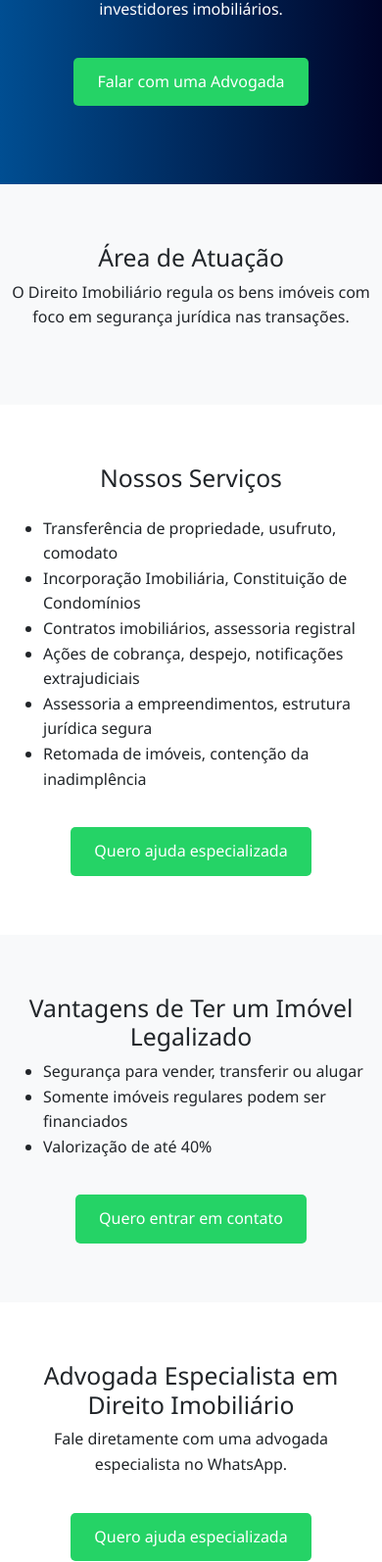
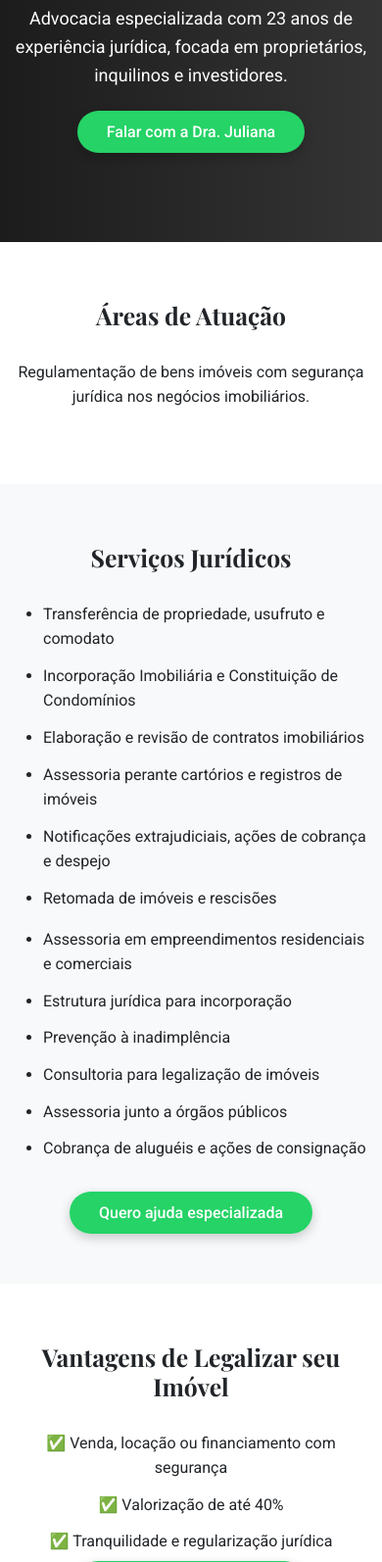
Before and after one commit to GiovaniBrunoDev/landing-advogado, a plain HTML site: page index.html in a window 390 px wide. Shown: the part 230-1824 px from the top of the page at 98% size. Drawn offline with nearby package versions, Linux system fonts and the light colour scheme.

Commit message:
Atualização no site

```diff
--- a/index.html
+++ b/index.html
@@ -4,25 +4,63 @@
   <meta charset="UTF-8">
   <meta name="viewport" content="width=device-width, initial-scale=1.0">
   <title>Dra. Juliana Perdoncini | Direito Imobiliário</title>
+  <link rel="preconnect" href="https://fonts.googleapis.com">
+  <link rel="preconnect" href="https://fonts.gstatic.com" crossorigin>
+  <link href="https://fonts.googleapis.com/css2?family=Playfair+Display:wght@500;700&family=Roboto:wght@400;500&display=swap" rel="stylesheet">
   <link rel="stylesheet" href="https://cdn.jsdelivr.net/npm/bootstrap@5.3.0/dist/css/bootstrap.min.css">
   <link rel="stylesheet" href="https://unpkg.com/aos@2.3.1/dist/aos.css" />
   <style>
-    body { font-family: 'Segoe UI', sans-serif; line-height: 1.6; }
+    body {
+      font-family: 'Roboto', sans-serif;
+      line-height: 1.6;
+      background-color: #f8f9fa;
+    }
+    h1, h2, h3 {
+      font-family: 'Playfair Display', serif;
+      font-weight: 700;
+    }
     .hero {
-      background: linear-gradient(to right, #004e92, #000428);
+      background: linear-gradient(to right, #1c1c1c, #343434);
       color: white;
-      padding: 80px 0;
+      padding: 100px 0;
       text-align: center;
     }
-    .section { padding: 60px 0; }
+    .hero h1 {
+      font-size: 48px;
+      margin-bottom: 20px;
+    }
+    .hero p {
+      font-size: 18px;
+      max-width: 700px;
+      margin: 0 auto 30px auto;
+    }
+    .section {
+      padding: 60px 0;
+    }
+    .section h2 {
+      margin-bottom: 30px;
+    }
     .whatsapp-btn {
       background: #25D366;
       color: white;
-      padding: 12px 24px;
-      border-radius: 5px;
+      padding: 12px 30px;
+      border-radius: 30px;
       text-decoration: none;
-      display: inline-block;
-      margin-top: 20px;
+      font-weight: 500;
+      box-shadow: 0 4px 12px rgba(0,0,0,0.2);
+      transition: background 0.3s;
+    }
+    .whatsapp-btn:hover {
+      background: #1ebe5d;
+    }
+    .section ul li {
+      margin-bottom: 12px;
+    }
+    footer {
+      background-color: #212529;
+      color: white;
+      padding: 30px 0;
+      text-align: center;
     }
   </style>
 </head>
@@ -31,71 +69,73 @@
   <section class="hero" data-aos="fade-in">
     <div class="container">
       <h1>Direito Imobiliário</h1>
-      <p class="lead">Advocacia Especializada com 23 Anos de Experiência Jurídica</p>
-      <p>Serviços jurídicos para proprietários, inquilinos e investidores imobiliários.</p>
-      <a href="https://wa.me/SEUNUMERO" class="whatsapp-btn">Falar com uma Advogada</a>
+      <p>Advocacia especializada com 23 anos de experiência jurídica, focada em proprietários, inquilinos e investidores.</p>
+      <a href="https://wa.me/SEUNUMERO" class="whatsapp-btn">Falar com a Dra. Juliana</a>
+    </div>
+  </section>
+
+  <section class="section bg-white" data-aos="fade-up">
+    <div class="container text-center">
+      <h2>Áreas de Atuação</h2>
+      <p>Regulamentação de bens imóveis com segurança jurídica nos negócios imobiliários.</p>
     </div>
   </section>
 
   <section class="section bg-light" data-aos="fade-up">
     <div class="container">
-      <h2 class="text-center">Área de Atuação</h2>
-      <p class="text-center">O Direito Imobiliário regula os bens imóveis com foco em segurança jurídica nas transações.</p>
-    </div>
-  </section>
-
-  <section class="section" data-aos="fade-up">
-    <div class="container">
-      <h2 class="text-center mb-4">Nossos Serviços</h2>
-      <ul>
-        <li>Transferência de propriedade, usufruto, comodato</li>
-        <li>Incorporação Imobiliária, Constituição de Condomínios</li>
-        <li>Contratos imobiliários, assessoria registral</li>
-        <li>Ações de cobrança, despejo, notificações extrajudiciais</li>
-        <li>Assessoria a empreendimentos, estrutura jurídica segura</li>
-        <li>Retomada de imóveis, contenção da inadimplência</li>
-      </ul>
-      <div class="text-center">
+      <h2 class="text-center">Serviços Jurídicos</h2>
+      <div class="row">
+        <div class="col-md-6">
+          <ul>
+            <li>Transferência de propriedade, usufruto e comodato</li>
+            <li>Incorporação Imobiliária e Constituição de Condomínios</li>
+            <li>Elaboração e revisão de contratos imobiliários</li>
+            <li>Assessoria perante cartórios e registros de imóveis</li>
+            <li>Notificações extrajudiciais, ações de cobrança e despejo</li>
+            <li>Retomada de imóveis e rescisões</li>
+          </ul>
+        </div>
+        <div class="col-md-6">
+          <ul>
+            <li>Assessoria em empreendimentos residenciais e comerciais</li>
+            <li>Estrutura jurídica para incorporação</li>
+            <li>Prevenção à inadimplência</li>
+            <li>Consultoria para legalização de imóveis</li>
+            <li>Assessoria junto a órgãos públicos</li>
+            <li>Cobrança de aluguéis e ações de consignação</li>
+          </ul>
+        </div>
+      </div>
+      <div class="text-center mt-4">
         <a href="https://wa.me/SEUNUMERO" class="whatsapp-btn">Quero ajuda especializada</a>
       </div>
     </div>
   </section>
 
-  <section class="section bg-light" data-aos="fade-up">
-    <div class="container">
-      <h2 class="text-center">Vantagens de Ter um Imóvel Legalizado</h2>
-      <ul>
-        <li>Segurança para vender, transferir ou alugar</li>
-        <li>Somente imóveis regulares podem ser financiados</li>
-        <li>Valorização de até 40%</li>
+  <section class="section bg-white" data-aos="fade-up">
+    <div class="container text-center">
+      <h2>Vantagens de Legalizar seu Imóvel</h2>
+      <ul class="list-unstyled">
+        <li>✅ Venda, locação ou financiamento com segurança</li>
+        <li>✅ Valorização de até 40%</li>
+        <li>✅ Tranquilidade e regularização jurídica</li>
       </ul>
-      <div class="text-center">
-        <a href="https://wa.me/SEUNUMERO" class="whatsapp-btn">Quero entrar em contato</a>
-      </div>
-    </div>
-  </section>
-
-  <section class="section" data-aos="fade-up">
-    <div class="container text-center">
-      <h2>Advogada Especialista em Direito Imobiliário</h2>
-      <p>Fale diretamente com uma advogada especialista no WhatsApp.</p>
-      <a href="https://wa.me/SEUNUMERO" class="whatsapp-btn">Quero ajuda especializada</a>
+      <a href="https://wa.me/SEUNUMERO" class="whatsapp-btn mt-3">Quero entrar em contato</a>
     </div>
   </section>
 
   <section class="section bg-light" data-aos="fade-up">
     <div class="container text-center">
-      <h2>Seja Assessorado por uma Especialista</h2>
-      <p>Advocacia humanizada e próxima de você, focada na solução de questões imobiliárias.</p>
-      <a href="https://wa.me/SEUNUMERO" class="whatsapp-btn">Quero ajuda especializada</a>
+      <h2>Especialista ao seu lado</h2>
+      <p>Atendimento dedicado para resolver com excelência as questões do seu imóvel.</p>
+      <a href="https://wa.me/SEUNUMERO" class="whatsapp-btn">Falar com uma especialista</a>
     </div>
   </section>
 
-  <section class="section" data-aos="fade-up">
+  <section class="section bg-white" data-aos="fade-up">
     <div class="container text-center">
       <h2>Dra. Juliana Perdoncini C. Hoffmann</h2>
-      <p>Advogada Mestra e Especialista - 23 Anos de Experiência Jurídica</p>
-      <p>OAB/SC 23.911</p>
+      <p>Advogada Mestra e Especialista em Direito Imobiliário<br>23 Anos de Experiência Jurídica | OAB/SC 23.911</p>
     </div>
   </section>
 
@@ -104,13 +144,17 @@
       <h2>Por Que Escolher Nosso Escritório</h2>
       <ul class="list-unstyled">
         <li>✅ Atendimento online e presencial (Blumenau/SC)</li>
-        <li>✅ Disponibilidade 24 horas</li>
-        <li>✅ Advocacia moderna e experiente</li>
-        <li>✅ Especialistas em problemas imobiliários</li>
+        <li>✅ Disponibilidade 24 horas, todos os dias</li>
+        <li>✅ Advocacia moderna, estratégica e eficiente</li>
+        <li>✅ Foco exclusivo em Direito Imobiliário</li>
       </ul>
-      <a href="https://wa.me/SEUNUMERO" class="whatsapp-btn">Quero entrar em contato</a>
+      <a href="https://wa.me/SEUNUMERO" class="whatsapp-btn mt-3">Agendar atendimento</a>
     </div>
   </section>
+
+  <footer>
+    <p>&copy; 2025 Dra. Juliana Perdoncini | Todos os direitos reservados</p>
+  </footer>
 
   <script src="https://cdn.jsdelivr.net/npm/bootstrap@5.3.0/dist/js/bootstrap.bundle.min.js"></script>
   <script src="https://unpkg.com/aos@2.3.1/dist/aos.js"></script>
```
